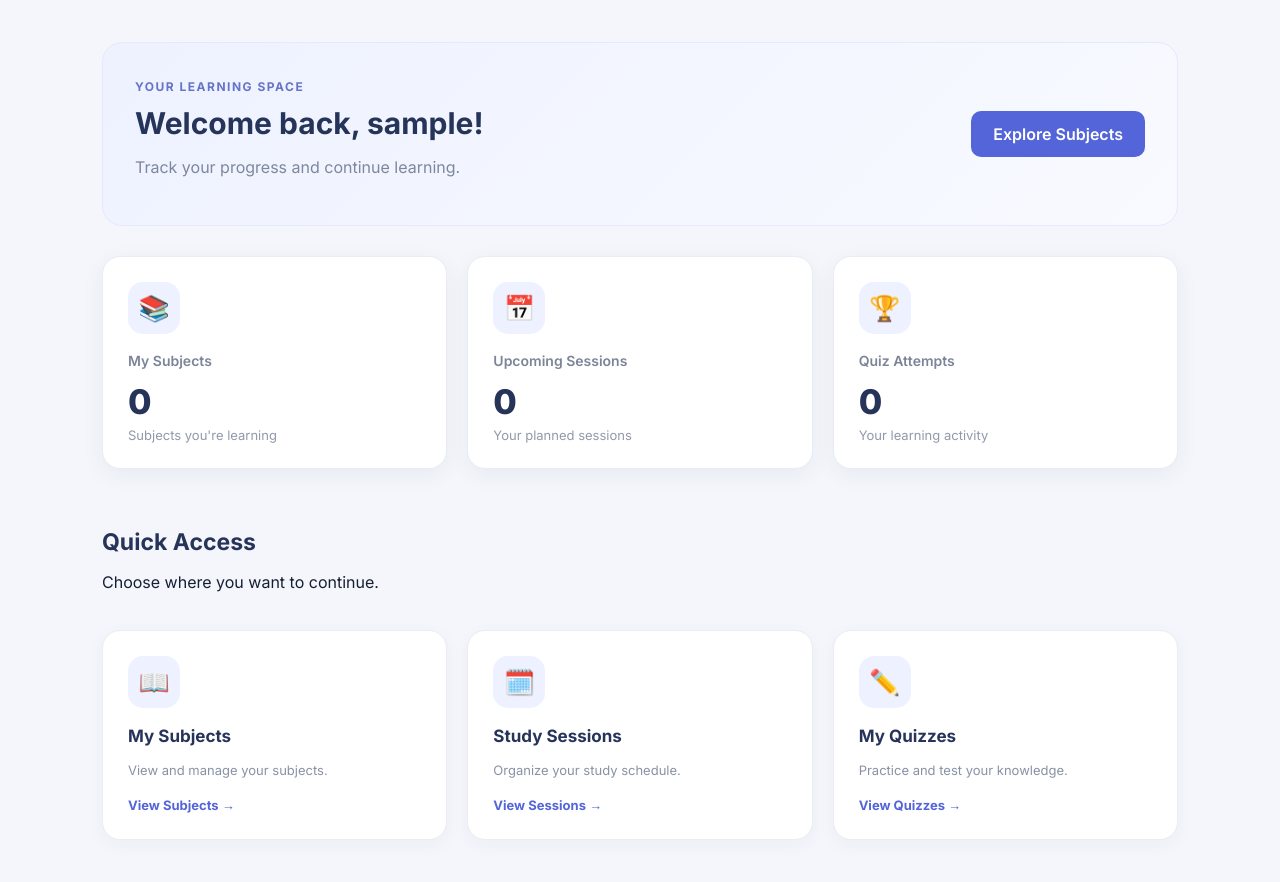
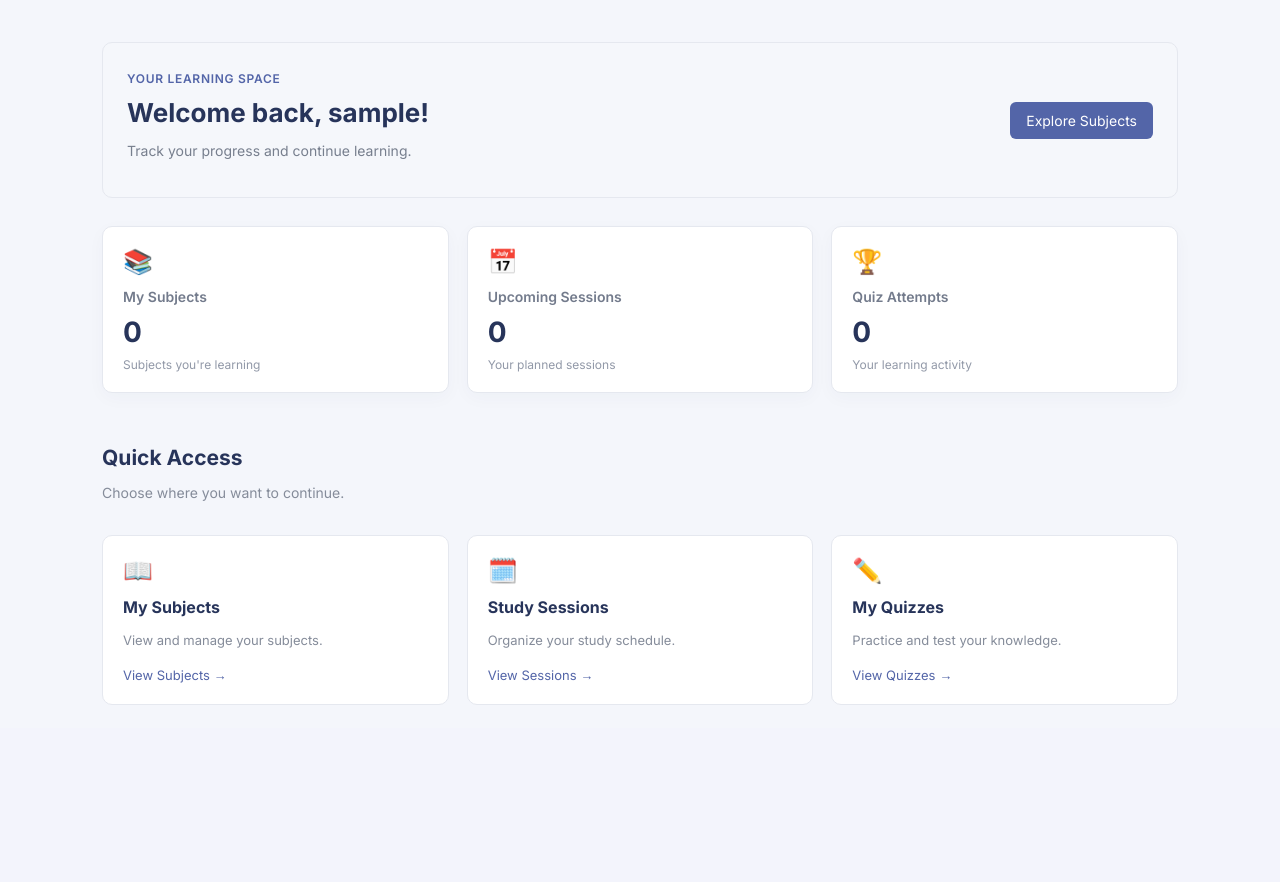
Before and after one commit to imanmasomi/SmartLearn, a Django app: page / in a window 1280 px wide. Shown: the part 72-954 px from the top of the page. After the commit the page ends 777 px from the top, so only its background shows below. Run offline with Django 5.2, Linux system fonts and the light colour scheme; the visitor is signed in with stand-in values (Sample User, id 1); data that the repository does not hold is empty.

Commit message:
Fri, Nov 6, 2026, 7:18 PM +03:30

```diff
--- a/static/css/style.css
+++ b/static/css/style.css
@@ -466,169 +466,141 @@ label.quiz-choice input[type="radio"] {
     }
 }
 
-/* SMARTLEARN DASHBOARD */
+/* Dashboard */
 
 .dashboard-header {
     display: flex;
     justify-content: space-between;
     align-items: center;
-    gap: 24px;
-    padding: 32px;
-    margin-bottom: 30px;
-    background: linear-gradient(135deg, #eef2ff, #f8faff);
-    border: 1px solid #e4e9ff;
-    border-radius: 20px;
+    gap: 20px;
+    padding: 24px;
+    margin-bottom: 28px;
+    background: #f5f7fb;
+    border: 1px solid #e5e8ef;
+    border-radius: 10px;
 }
 
 .dashboard-header h1 {
-    color: #26345a;
-    font-size: 30px;
+    color: #27345a;
+    font-size: 26px;
     margin: 10px 0;
 }
 
-.dashboard-header .eyebrow {
-    color: #6474c8;
-    font-size: 12px;
-    font-weight: 700;
-    letter-spacing: 1.5px;
+.dashboard-header p {
+    color: #777f8e;
+    font-size: 14px;
 }
 
-.dashboard-header p {
-    color: #7d879d;
+.dashboard-header .eyebrow {
+    color: #5365a8;
+    font-size: 12px;
+    font-weight: 600;
 }
 
-.dashboard-button,
-.dashboard-header .button {
+.dashboard-button {
     display: inline-block;
-    padding: 13px 22px;
-    background: #5365d8;
-    color: #fff;
+    padding: 10px 16px;
+    background: #5365a8;
+    color: white;
     text-decoration: none;
-    border-radius: 10px;
-    font-weight: 600;
+    border-radius: 6px;
+    font-size: 14px;
 }
 
 .dashboard-stats {
     display: grid;
-    grid-template-columns: repeat(3, minmax(0, 1fr));
-    gap: 20px;
-    margin-bottom: 40px;
+    grid-template-columns: repeat(3, 1fr);
+    gap: 18px;
+    margin-bottom: 35px;
 }
 
 .dashboard-stats .stat-card {
-    padding: 25px;
-    background: #fff;
-    border: 1px solid #e9ecf3;
-    border-radius: 18px;
-    box-shadow: 0 6px 22px rgba(35, 48, 85, 0.06);
-    transition: 0.2s ease;
-}
-
-.dashboard-stats .stat-card:hover,
-.quick-card:hover {
-    transform: translateY(-4px);
-    box-shadow: 0 12px 28px rgba(35, 48, 85, 0.1);
+    padding: 20px;
+    background: white;
+    border: 1px solid #e5e8ef;
+    border-radius: 10px;
 }
 
 .stat-icon,
 .quick-icon {
-    display: flex;
-    align-items: center;
-    justify-content: center;
-    width: 52px;
-    height: 52px;
-    margin-bottom: 18px;
-    border-radius: 15px;
-    background: #eef1ff;
-    font-size: 25px;
+    font-size: 24px;
+    margin-bottom: 12px;
 }
 
+.stat-info h3,
 .dashboard-stats .stat-card h3 {
-    color: #7c8497;
+    color: #737b8c;
     font-size: 14px;
-    margin: 0;
+    margin: 0 0 10px;
 }
 
+.stat-info p,
 .dashboard-stats .stat-card p {
-    color: #26345a;
-    font-size: 34px;
-    font-weight: 800;
-    margin: 12px 0 5px;
+    color: #27345a;
+    font-size: 28px;
+    font-weight: 700;
+    margin: 0 0 8px;
 }
 
+.stat-info span,
 .dashboard-stats .stat-card span {
-    color: #9299aa;
-    font-size: 13px;
+    color: #9299a8;
+    font-size: 12px;
 }
 
 .dashboard-quick {
-    margin-top: 35px;
+    margin-top: 30px;
 }
 
 .dashboard-quick h2 {
-    color: #26345a;
-    font-size: 23px;
+    color: #27345a;
+    font-size: 21px;
     margin-bottom: 8px;
 }
 
+.section-heading p,
 .dashboard-quick > p {
-    color: #9299aa;
+    color: #858c9a;
     font-size: 14px;
 }
 
 .quick-grid {
     display: grid;
-    grid-template-columns: repeat(3, minmax(0, 1fr));
-    gap: 20px;
-    margin-top: 22px;
+    grid-template-columns: repeat(3, 1fr);
+    gap: 18px;
+    margin-top: 20px;
 }
 
 .quick-card {
     display: block;
-    padding: 25px;
-    color: #26345a;
+    padding: 20px;
+    color: #27345a;
     text-decoration: none;
-    background: #fff;
-    border: 1px solid #e9ecf3;
-    border-radius: 18px;
-    box-shadow: 0 5px 18px rgba(35, 48, 85, 0.04);
-    transition: 0.2s ease;
+    background: white;
+    border: 1px solid #e5e8ef;
+    border-radius: 10px;
 }
 
 .quick-card h3 {
-    color: #26345a;
-    font-size: 17px;
-    margin: 0 0 10px;
+    font-size: 16px;
+    margin: 10px 0;
 }
 
 .quick-card p {
-    color: #8992a5;
+    color: #858c9a;
     font-size: 13px;
-    line-height: 1.7;
+    line-height: 1.6;
 }
 
 .card-link {
-    color: #5365d8;
+    color: #5365a8;
     font-size: 13px;
-    font-weight: 700;
-}
-
-@media (max-width: 900px) {
-    .dashboard-stats,
-    .quick-grid {
-        grid-template-columns: repeat(2, minmax(0, 1fr));
-    }
 }
 
 @media (max-width: 650px) {
     .dashboard-header {
         flex-direction: column;
         align-items: flex-start;
-        padding: 24px;
-    }
-
-    .dashboard-header h1 {
-        font-size: 24px;
     }
 
     .dashboard-stats,
```
